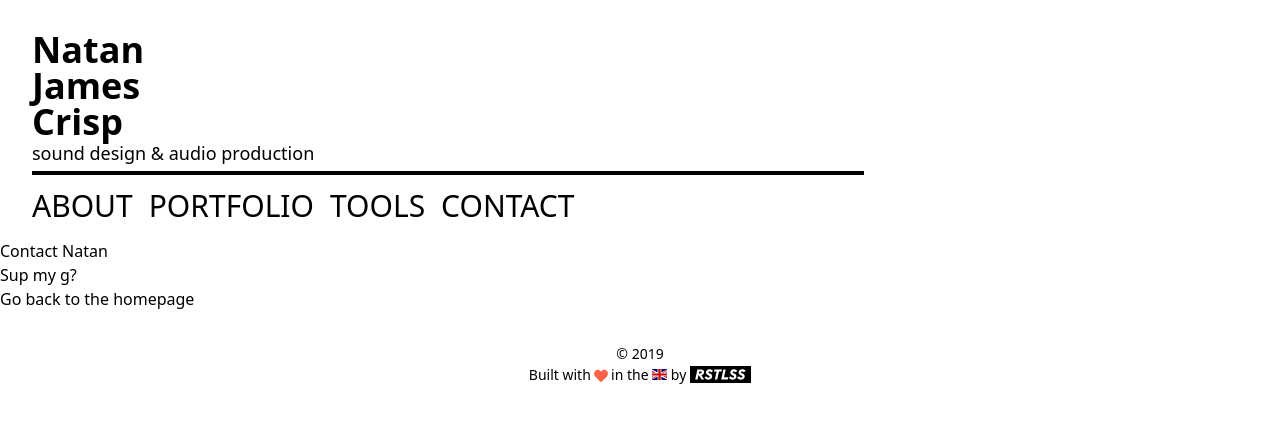
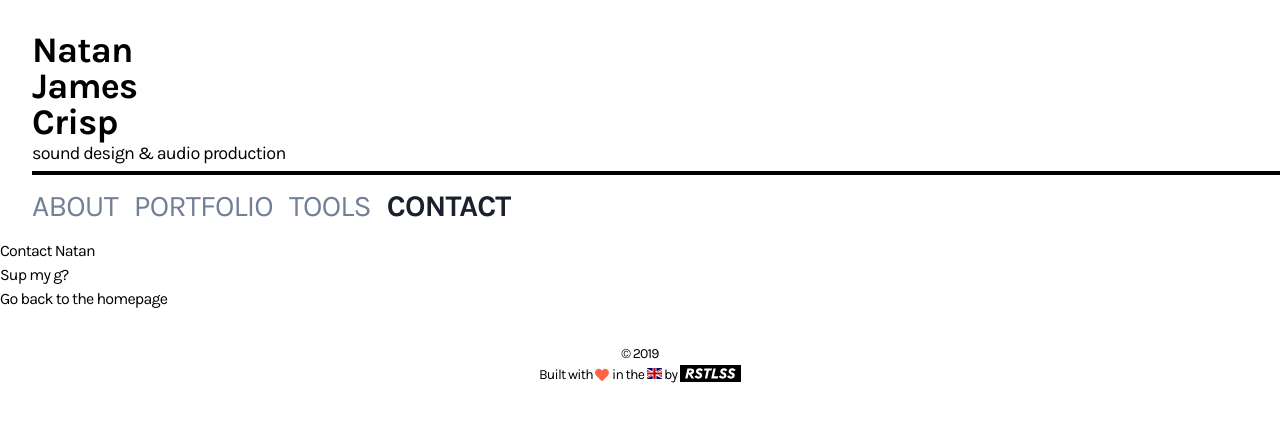
Before and after one commit to njcrisp-com/NJCrisp.com, a Gatsby site: page /contact in a window 1280 px wide. Built offline with nearby package versions, Linux system fonts and the light colour scheme; Gatsby itself is replaced by a stand-in of ours.

Commit message:
progress on portfolio

```diff
--- a/gatsby-config.js
+++ b/gatsby-config.js
@@ -39,6 +39,16 @@
         accessToken: process.env.GATBSY_CONTENTFUL_KEY,
       },
     },
+    {
+      resolve: `gatsby-plugin-google-fonts`,
+      options: {
+        fonts: [
+          `Karla\:400,400i,700,700i`, // you can also specify font weights and styles
+          `Rubik\:300,300i,400,400i,500,500i,700,700i`, // you can also specify font weights and styles
+        ],
+        display: "swap",
+      },
+    },
     // this (optional) plugin enables Progressive Web App + Offline functionality
     // To learn more, visit: https://gatsby.dev/offline
     // `gatsby-plugin-offline`,
--- a/package.json
+++ b/package.json
@@ -17,6 +17,7 @@
     "eslint-config-react-app": "^4.0.1",
     "gatsby": "^2.13.39",
     "gatsby-image": "^2.2.6",
+    "gatsby-plugin-google-fonts": "^1.0.1",
     "gatsby-plugin-manifest": "^2.2.4",
     "gatsby-plugin-offline": "^2.2.4",
     "gatsby-plugin-postcss": "^2.1.2",
--- a/src/components/header.js
+++ b/src/components/header.js
@@ -3,7 +3,7 @@
 import React from "react"
 
 const Header = ({ siteTitle }) => (
-  <header className="pl-8 pt-8 mb-4">
+  <header className="pl-8 pt-8 mb-4 w-full">
     <div>
       <h1 className="capitalized text-4xl font-bold leading-none">
         <Link to="/" exact>
@@ -15,23 +15,29 @@
       <p className="lowercase text-lg">Sound Design & Audio Production</p>
     </div>
     <div className="my-1">
-      <div className="w-2/3 bg-black h-1"></div>
+      <div className="w-9 bg-black h-1"></div>
     </div>
     <div>
-      <ul className="list-none text-3xl inline-flex leading-none pt-3">
-        <li className="uppercase inline mr-4">
-          <Link to="/" exact>
+      <ul className="w-1/2 block list-none text-3xl inline-flex leading-none pt-3 text-center text-gray-600 font-light">
+        <li className="uppercase inline-block text-center  mr-4">
+          <Link activeClassName="font-bold text-gray-900" to="/" exact>
             About
           </Link>
         </li>
-        <li className="uppercase inline mr-4">
-          <Link to="/portfolio">Portfolio</Link>
+        <li className="uppercase inline-block text-center  mr-4">
+          <Link activeClassName="font-bold text-gray-900" to="/portfolio">
+            Portfolio
+          </Link>
         </li>
-        <li className="uppercase inline mr-4">
-          <Link to="/tools">Tools</Link>
+        <li className="uppercase inline-block text-center  mr-4">
+          <Link activeClassName="font-bold text-gray-900" to="/tools">
+            Tools
+          </Link>
         </li>
-        <li className="uppercase inline mr-4">
-          <Link to="/contact">Contact</Link>
+        <li className="uppercase inline-block text-center  mr-4">
+          <Link activeClassName="font-bold text-gray-900" to="/contact">
+            Contact
+          </Link>
         </li>
       </ul>
     </div>
--- a/src/components/layout.js
+++ b/src/components/layout.js
@@ -26,13 +26,13 @@
   `)
 
   return (
-    <>
+    <div className="font-sans tracking-tighter w-full">
       <Header siteTitle={data.site.siteMetadata.title} />
       <div className="min-h-full h-full">
         <main>{children}</main>
       </div>
       <Footer />
-    </>
+    </div>
   )
 }
 
--- a/src/components/player.js
+++ b/src/components/player.js
@@ -4,7 +4,7 @@
 import "../../node_modules/plyr/dist/plyr.css"
 
 const Player = ({ videoId }) => (
-  <div>
+  <div className="block w-1/2 my-4">
     <Plyr
       type="vimeo" // or "vimeo"
       videoId={videoId}
--- a/src/pages/portfolio.js
+++ b/src/pages/portfolio.js
@@ -15,7 +15,7 @@
 const Showcase = ({ project }) => {
   console.log(project)
   return (
-    <section className="m-4 p-4">
+    <section className="block my-4 mx-4 m-4 p-4">
       <h2>
         <span className="uppercase text-xl font-bold">
           {project.category ? project.category.categoryName : ""}
@@ -28,13 +28,17 @@
         {format(project.date, `Do MMMM YYYY`)}
       </span>
       <Player videoId={project.vimeoID} />
-      <p className="text">
-        {documentToReactComponents(project.description.json)}
-      </p>
-      <h3 className="text-lg font-bold">Tools Used:</h3>
-      <ul className="text-m list-disc list-inside">
-        {map(({ name }) => <li>{name}</li>)(project.toolsUsed)}
-      </ul>
+      <div className="px-1">
+        <p className="text container text-lg">
+          {documentToReactComponents(project.description.json)}
+        </p>
+        <h3 className="text-xl font-bold mt-4">Tools Used:</h3>
+        <ul className="text-m list-disc list-inside">
+          {map(({ name }) => <li className="text-lg">{name}</li>)(
+            project.toolsUsed
+          )}
+        </ul>
+      </div>
     </section>
   )
 }
--- /dev/null
+++ b/tailwind.config.js
@@ -0,0 +1,12 @@
+module.exports = {
+  theme: {
+    extend: {},
+    fontFamily: {
+      sans: ["Karla"],
+      display: ["Karla"],
+      body: ["Karla"],
+    },
+  },
+  variants: {},
+  plugins: [],
+}
```
Also changed, not shown: 1 other file.
